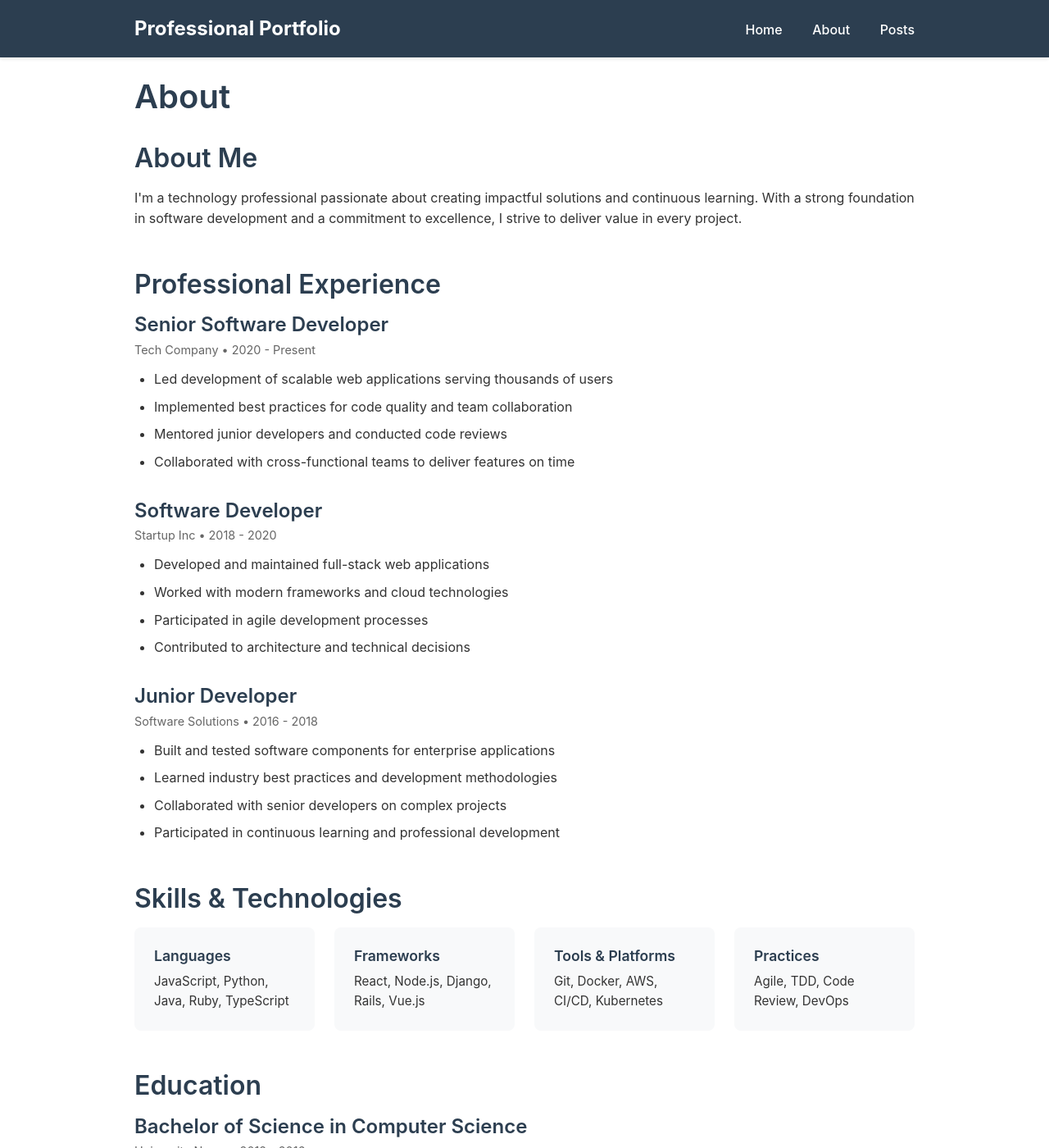
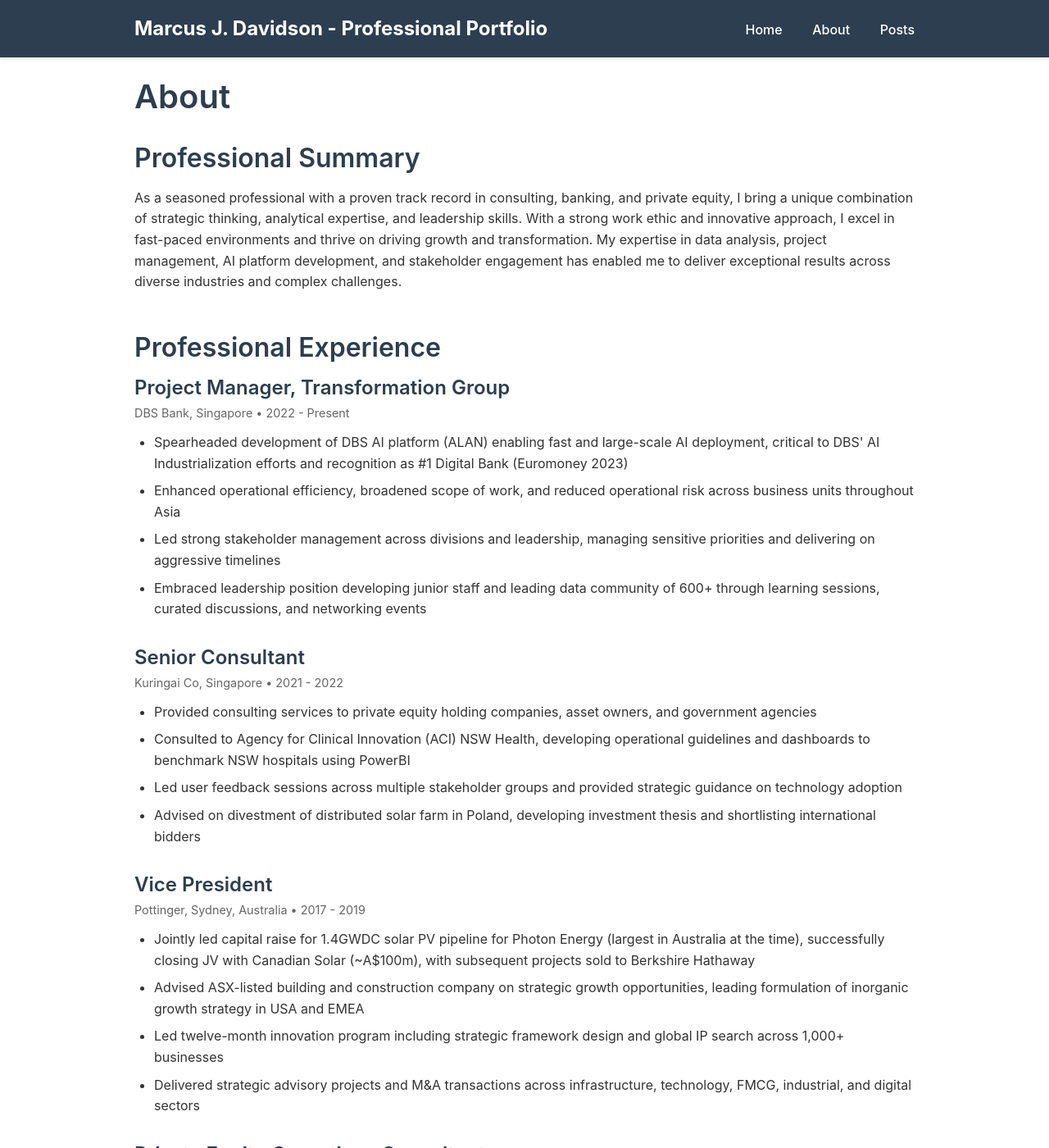
Before and after one commit to mdav43/mdav43.github.io, a Jekyll site: the page built from about.md, in a window 1280 px wide and 1400 px high. Shown: the whole window at 82% size. Built offline with Jekyll 4.4.1, drawn with Linux system fonts in a browser that asks for light colours; some of the changed text lies outside the part shown.

Commit message:
Update profile page with professional resume summary
Co-authored-by: mdav43 <3327386+mdav43@users.noreply.github.com>

```diff
--- a/_config.yml
+++ b/_config.yml
@@ -1,10 +1,11 @@
 # Site settings
-title: Professional Portfolio
-name: Your Name
-email: your.email@example.com
+title: Marcus J. Davidson - Professional Portfolio
+name: Marcus J. Davidson
+email: mdavidson434@gmail.com
 description: >-
-  Professional portfolio and blog showcasing my experience,
-  skills, and insights in technology and development.
+  Seasoned professional with expertise in AI platform development,
+  digital transformation, strategic advisory, and financial markets.
+  Currently driving AI industrialization at DBS Bank.
 
 # Build settings
 markdown: kramdown
--- a/about.md
+++ b/about.md
@@ -6,11 +6,14 @@ permalink: /about/
 
 <div class="about-content">
   <section class="about-intro">
-    <h2>About Me</h2>
+    <h2>Professional Summary</h2>
     <p>
-      I'm a technology professional passionate about creating impactful solutions
-      and continuous learning. With a strong foundation in software development
-      and a commitment to excellence, I strive to deliver value in every project.
+      As a seasoned professional with a proven track record in consulting, banking, and private equity,
+      I bring a unique combination of strategic thinking, analytical expertise, and leadership skills.
+      With a strong work ethic and innovative approach, I excel in fast-paced environments and thrive
+      on driving growth and transformation. My expertise in data analysis, project management, AI platform
+      development, and stakeholder engagement has enabled me to deliver exceptional results across diverse
+      industries and complex challenges.
     </p>
   </section>
 
@@ -18,88 +21,123 @@ permalink: /about/
     <h2>Professional Experience</h2>
 
     <div class="experience-item">
-      <h3>Senior Software Developer</h3>
-      <p class="company-period">Tech Company • 2020 - Present</p>
+      <h3>Project Manager, Transformation Group</h3>
+      <p class="company-period">DBS Bank, Singapore • 2022 - Present</p>
       <ul>
-        <li>Led development of scalable web applications serving thousands of users</li>
-        <li>Implemented best practices for code quality and team collaboration</li>
-        <li>Mentored junior developers and conducted code reviews</li>
-        <li>Collaborated with cross-functional teams to deliver features on time</li>
+        <li>Spearheaded development of DBS AI platform (ALAN) enabling fast and large-scale AI deployment, critical to DBS' AI Industrialization efforts and recognition as #1 Digital Bank (Euromoney 2023)</li>
+        <li>Enhanced operational efficiency, broadened scope of work, and reduced operational risk across business units throughout Asia</li>
+        <li>Led strong stakeholder management across divisions and leadership, managing sensitive priorities and delivering on aggressive timelines</li>
+        <li>Embraced leadership position developing junior staff and leading data community of 600+ through learning sessions, curated discussions, and networking events</li>
       </ul>
     </div>
 
     <div class="experience-item">
-      <h3>Software Developer</h3>
-      <p class="company-period">Startup Inc • 2018 - 2020</p>
+      <h3>Senior Consultant</h3>
+      <p class="company-period">Kuringai Co, Singapore • 2021 - 2022</p>
       <ul>
-        <li>Developed and maintained full-stack web applications</li>
-        <li>Worked with modern frameworks and cloud technologies</li>
-        <li>Participated in agile development processes</li>
-        <li>Contributed to architecture and technical decisions</li>
+        <li>Provided consulting services to private equity holding companies, asset owners, and government agencies</li>
+        <li>Consulted to Agency for Clinical Innovation (ACI) NSW Health, developing operational guidelines and dashboards to benchmark NSW hospitals using PowerBI</li>
+        <li>Led user feedback sessions across multiple stakeholder groups and provided strategic guidance on technology adoption</li>
+        <li>Advised on divestment of distributed solar farm in Poland, developing investment thesis and shortlisting international bidders</li>
       </ul>
     </div>
 
     <div class="experience-item">
-      <h3>Junior Developer</h3>
-      <p class="company-period">Software Solutions • 2016 - 2018</p>
+      <h3>Vice President</h3>
+      <p class="company-period">Pottinger, Sydney, Australia • 2017 - 2019</p>
       <ul>
-        <li>Built and tested software components for enterprise applications</li>
-        <li>Learned industry best practices and development methodologies</li>
-        <li>Collaborated with senior developers on complex projects</li>
-        <li>Participated in continuous learning and professional development</li>
+        <li>Jointly led capital raise for 1.4GWDC solar PV pipeline for Photon Energy (largest in Australia at the time), successfully closing JV with Canadian Solar (~A$100m), with subsequent projects sold to Berkshire Hathaway</li>
+        <li>Advised ASX-listed building and construction company on strategic growth opportunities, leading formulation of inorganic growth strategy in USA and EMEA</li>
+        <li>Led twelve-month innovation program including strategic framework design and global IP search across 1,000+ businesses</li>
+        <li>Delivered strategic advisory projects and M&A transactions across infrastructure, technology, FMCG, industrial, and digital sectors</li>
+      </ul>
+    </div>
+
+    <div class="experience-item">
+      <h3>Private Equity Operations Consultant</h3>
+      <p class="company-period">Various Clients, Sydney, Australia • 2012 - 2017</p>
+      <ul>
+        <li>Consulted to leading turnaround private equity firm, providing project management, financial analysis, valuation, and advisory services</li>
+        <li>Worked on transactions across healthcare, transport, and industrial sectors, reporting directly to CEO/CFOs</li>
+        <li>Developed financial models, banking syndicate models, working capital analysis, and managed external advisors</li>
+        <li>Led development and review of acquisition strategies and valuation models</li>
+      </ul>
+    </div>
+
+    <div class="experience-item">
+      <h3>Proprietary Trader</h3>
+      <p class="company-period">Macquarie Bank, Hong Kong & Australia • 2007 - 2011</p>
+      <ul>
+        <li>Worked in team managing highly profitable US$350m book covering Hong Kong, Europe, and USA</li>
+        <li>Executed trading strategies including relative value arbitrage, dual listing arbitrage, and statistical arbitrage</li>
+        <li>Managed high-frequency trading algorithm development and exotic options book during the Global Financial Crisis</li>
+        <li>Handled event-driven arbitrage opportunities across Asia and Australia</li>
+      </ul>
+    </div>
+
+    <div class="experience-item">
+      <h3>Manager, Structured Finance & Mining Finance</h3>
+      <p class="company-period">Rothschild, Sydney, Australia • 2005 - 2007</p>
+      <ul>
+        <li>Started in structured finance team working on double taxation arbitrage opportunities</li>
+        <li>Promoted to mining finance team, responsible for investment review, financial modeling, and transaction negotiation</li>
+        <li>Managed client accounts and published daily commodities report distributed to 5,000+ clients globally</li>
       </ul>
     </div>
   </section>
 
   <section class="skills-section">
-    <h2>Skills & Technologies</h2>
+    <h2>Technical Skills & Expertise</h2>
     <div class="skills-grid">
       <div class="skill-category">
-        <h3>Languages</h3>
-        <p>JavaScript, Python, Java, Ruby, TypeScript</p>
+        <h3>Core Competencies</h3>
+        <p>Strategic Thinking, Analytical Expertise, Stakeholder Engagement, Project Management, Leadership Development</p>
       </div>
       <div class="skill-category">
-        <h3>Frameworks</h3>
-        <p>React, Node.js, Django, Rails, Vue.js</p>
+        <h3>Technical Proficiency</h3>
+        <p>Python, PowerBI, SQL, R, Microsoft Office Suite, Bloomberg, Apache Superset, Postgres, Linux</p>
       </div>
       <div class="skill-category">
-        <h3>Tools & Platforms</h3>
-        <p>Git, Docker, AWS, CI/CD, Kubernetes</p>
+        <h3>Domain Expertise</h3>
+        <p>Financial Markets, AI Platform Development, Digital Transformation, M&A Advisory, Private Equity Operations</p>
       </div>
       <div class="skill-category">
-        <h3>Practices</h3>
-        <p>Agile, TDD, Code Review, DevOps</p>
+        <h3>Industry Knowledge</h3>
+        <p>Banking, Infrastructure, Healthcare, Energy, Technology, FMCG, Industrial Sectors</p>
       </div>
     </div>
   </section>
 
   <section class="education-section">
-    <h2>Education</h2>
+    <h2>Education & Awards</h2>
 
     <div class="education-item">
-      <h3>Bachelor of Science in Computer Science</h3>
-      <p class="school-period">University Name • 2012 - 2016</p>
-      <p>Focused on software engineering, algorithms, and data structures</p>
+      <h3>Bachelor of Science, Information Systems</h3>
+      <p class="school-period">The University of New South Wales (UNSW), Sydney • Graduated 2005</p>
+      <p>BIT Scholarship recipient (2000), Developed Australia's first conditional order stock market engine using Oracle (2001)</p>
     </div>
-  </section>
 
-  <section class="certifications-section">
-    <h2>Certifications & Awards</h2>
-    <ul>
-      <li>AWS Certified Solutions Architect</li>
-      <li>Professional Scrum Master (PSM I)</li>
-      <li>Employee of the Year 2021</li>
-    </ul>
+    <div class="education-item">
+      <h3>High School</h3>
+      <p class="school-period">Barker College, Sydney • UAI 98.15 (top 2% of graduating year)</p>
+      <p>Sportsperson of the Year (1998), Butter House Champion (1997)</p>
+    </div>
   </section>
 
   <section class="contact-section">
     <h2>Get in Touch</h2>
     <p>
-      I'm always interested in new opportunities, collaborations, and conversations
-      about technology. Feel free to reach out!
+      I'm always interested in discussing AI industrialization, digital transformation, strategic initiatives,
+      and opportunities to drive innovation at scale. Let's connect!
     </p>
     <p>
-      <strong>Email:</strong> <a href="mailto:{{ site.email }}">{{ site.email }}</a>
+      <strong>Location:</strong> Singapore<br>
+      <strong>Email:</strong> <a href="mailto:{{ site.email }}">{{ site.email }}</a><br>
+      <strong>Phone:</strong> +65 8688 4741
+    </p>
+    <p class="interests-note">
+      <em>When I'm not transforming businesses, you'll find me with coffee in hand, talking NBA, playing tennis,
+      or enthusiastically discussing technology (much to my wife's amusement).</em>
     </p>
   </section>
 </div>
```
Also changed, not shown: index.md (+25 -14 lines).
